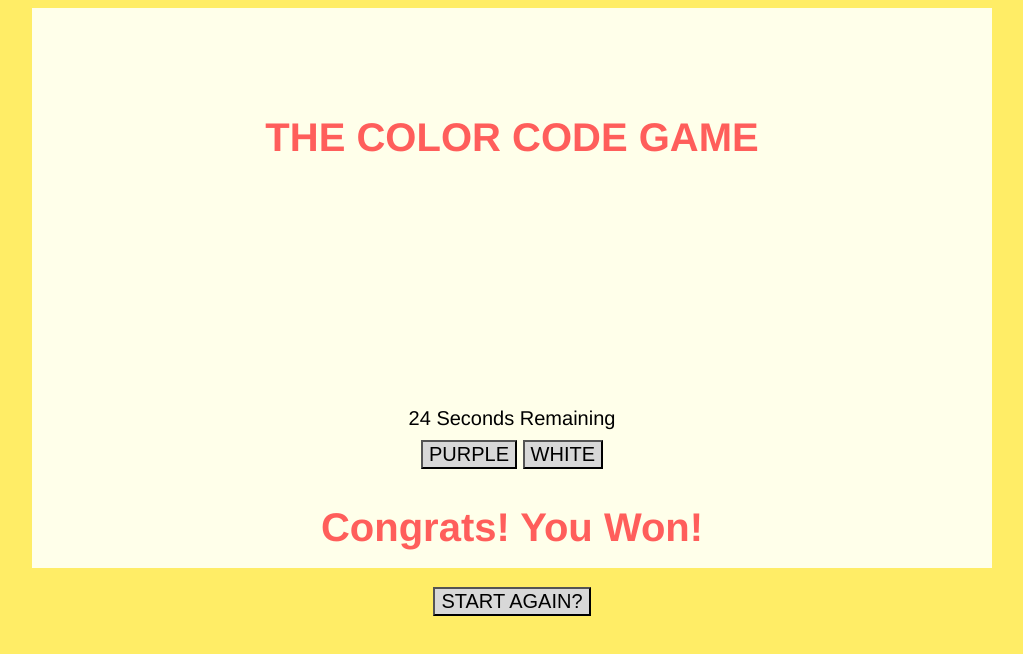
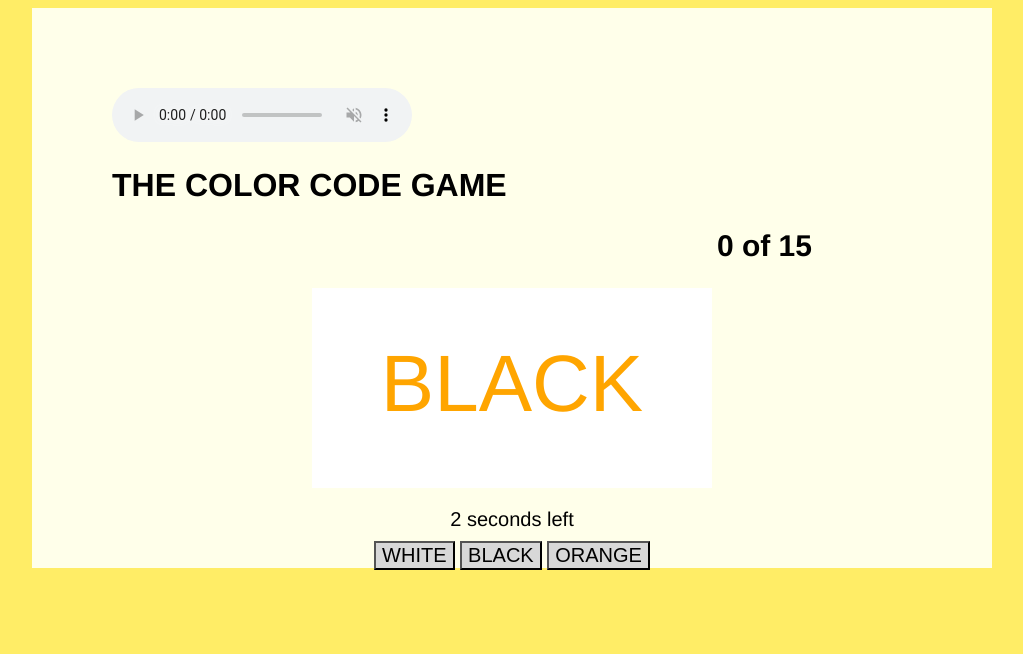
Before and after one commit to didadeeee/color-code, a plain HTML site: page index.html in a window 1280 px wide. Both pictures are taken after a click on the button "START THE GAME!". Shown: the whole page, without its empty margins (128-1151 px from the left). Drawn offline with Linux system fonts and the light colour scheme.

Commit message:
fix some game issue

```diff
--- a/index.html
+++ b/index.html
@@ -10,12 +10,16 @@
     <link
       href="https://fonts.googleapis.com/css2?family=Poppins:wght@400;600&display=swap"
       rel="stylesheet"/>
-<body>
+<div>
+
+    <div class="maincontainer">
+        <div id="header"></div>
+        <audio controls autoplay muted>
+            <source src="backgroundmusic.mp3" type="audio/mpeg">
+        </audio>
+        <h1>THE COLOR CODE GAME</h1>
 
         <!-- Instruction -->
-    <div class="maincontainer">
-    <div id="header">
-    <h1>THE COLOR CODE GAME</h1></div>
         <div id="instruction">
             <p>1. There will be unique cards displaying the colour word presented with different colour combinations.<br>2. Select 15 right colour of the word within 30 seconds!</p>
             <img src="/images/sample.png" alt="Sample Game"><button id="startgame">START THE GAME!</button>
@@ -24,18 +28,21 @@
         <!-- Game -->
         <div id="game">
             <h2 id="score"></h2>
-    <div id="colorcard"></div>
+            <div id="colorcard">PURPLE</div>
             <div id="timer"></div>
-    <div class="answerbutton"><button id="buttonone">PURPLE</button>
-    <button id="buttontwo">WHITE</button>
+            <div>
+                <button class="answer" id="buttonone">PURPLE</button>
+                <button class="answer" id="buttontwo">WHITE</button>
+                <button class="answer" id="buttonthree">BLACK</button>
+            </div>
         </div>
 
         <!-- Result -->
         <div id="result">
-    <h1>Congrats! You Won!</h1>
-    <button id="startagain">START AGAIN?</button></div>
+            <h1 id="playerresult"></h1>
+            <button id="startbutton">START AGAIN?</button>
         </div>
-
+    </div>
 
 </body>
 </html>
--- a/main.js
+++ b/main.js
@@ -1,87 +1,134 @@
 /*----- constants -----*/
 let count = 0;
 let totalGames = 15;
-let timerId = setInterval(countdown, 1000);
-let timeLeft = 30;
+let timeLeft = 3;
 
 /*----- state variables -----*/
-
-const colors = ['RED', 'ORANGE','YELLOW','GREEN', 'BLUE','PURPLE','BLACK','WHITE','PINK','BROWN','GREY']
-
-//rizvan suggestion
-
-/* colorCards = [
-    {background:color[i], colorWord: color[j]},
-    {background:color[j], colorWord: color[i]},
-    ] */
-
-// ernest suggestion
+colors = [
+  "RED",
+  "ORANGE",
+  "YELLOW",
+  "GREEN",
+  "BLUE",
+  "PURPLE",
+  "BLACK",
+  "WHITE",
+  "PINK",
+  "BROWN",
+  "GREY",
+];
 
 /*----- cached elements  -----*/
-let startBtn = document.querySelector('#startgame');
-let gameScreen = document.querySelector('#game');
-let colorCard = document.querySelector('#colorcard');
-let buttonOne = document.querySelector('#buttonone');
-let buttonTwo = document.querySelector('#buttontwo');
-let score = document.querySelector('#score');
-let timer = document.querySelector('#timer');
-let result = document.querySelector('#result');
+let instructionScreen = document.querySelector("#instruction");
+let startBtn = document.querySelector("#startgame");
+let gameScreen = document.querySelector("#game");
+let colorCard = document.querySelector("#colorcard");
+let score = document.querySelector("#score");
+let timer = document.querySelector("#timer");
+let buttonOne = document.querySelector("#buttonone");
+let buttonTwo = document.querySelector("#buttontwo");
+let buttonThree = document.querySelector("#buttonthree");
+let resultScreen = document.querySelector("#result");
+let restartBtn = document.querySelector("#startbutton");
+let playerResult = document.querySelector("#playerresult");
+
+
+function changeScreen(currentScreen) {
+  if (currentScreen === "instruction") {
+    instructionScreen.style.display = "block";
+    gameScreen.style.display = "none";
+    resultScreen.style.display = "none";
+  } else if (currentScreen === "game") {
+    gameScreen.style.display = "block";
+    instructionScreen.style.display = "none";
+    resultScreen.style.display = "none";
+  } else if (currentScreen === "result") {
+    resultScreen.style.display = "block";
+    instructionScreen.style.display = "none";
+    gameScreen.style.display = "none";
+  }
+}
+// wenda's guide
 
 /*----- event listeners -----*/
-startBtn.addEventListener('click', gameStart);
-buttonOne.addEventListener('click', winCount);
-buttonTwo.addEventListener('click', winCount);
-buttonOne.addEventListener('click', colorChange);
-buttonTwo.addEventListener('click', colorChange);
 
-// how to stop calling 2 functions for the same event listener by using callback function?
+restartBtn.addEventListener("click", startAgain);
+
+startBtn.addEventListener("click", gameStart);
+// set timer as soon as gamescreen starts - jeremy
 
 /*----- functions -----*/
-function gameStart (event){
-event.target.parentElement.style.display = 'none';
-gameScreen.style.display = 'visible';
+function startAgain() {
+changeScreen("instruction");
 }
 
-function gameEnd (){
-    gameScreen.style.display = 'none';
-    result.style.display = 'visible';
+function gameStart(e) {
+  countdown(timeLeft);
+  changeScreen("game");
+  colorChange();
+  winCount(e);
 }
 
-// how to trigger the gamescreen & result screen to be visible/none?
+function gameEnd() {
+  changeScreen("result");
+  if (count > 7) {
+    playerResult.innerText = `CONGRATS! You got ${count} out of ${totalGames}`;
+  } else if (count < 7) {
+    playerResult.innerText = `You got ${count} out of ${totalGames}, Try Harder?`;
+  }
+}
 
-function winCount (event){
+function winCount(event) {
   if (event.target.innerText === colorCard.innerText) {
-count+=1;
+    count += 1;
     score.innerHTML = `${count} of ${totalGames}`;
-} if (count === 15 || timeLeft === 0 ) {
+  }
+  if (count === 15) {
     gameEnd();
   } else {
     score.innerHTML = `${count} of 15`;
-} colorChange();
+  }
 }
 
-function colorChange(){
-let randomColorOne = Math.floor(Math.random()*colors.length);
-let randomColorTwo = Math.floor(Math.random()*colors.length);
-while (randomColorOne === randomColorTwo){
-randomColorTwo = Math.round(Math.random()*colors.length);
+function colorChange() {
+  let randomColorOne = Math.floor(Math.random() * colors.length);
+  let randomColorTwo = Math.floor(Math.random() * colors.length);
+  let randomColorThree = Math.floor(Math.random() * colors.length);
+  while (
+    randomColorOne === randomColorTwo ||
+    randomColorOne === randomColorThree
+  ) {
+    randomColorOne = Math.round(Math.random() * colors.length);
   }
   colorCard.style.backgroundColor = colors[randomColorOne];
   colorCard.innerText = colors[randomColorTwo];
-buttonOne.innerText = colors[randomColorTwo];
-buttonTwo.innerText = colors[randomColorOne];
+  colorCard.style.color = colors[randomColorThree];
+  // how shall i randomise the position of button one and two?
+  // how to make sure button one two three is not the same
+  // how to prevent undefined
+  buttonOne.innerText = colors[randomColorOne];
+  buttonTwo.innerText = colors[randomColorTwo];
+  buttonThree.innerText = colors[randomColorThree];
 }
-// how shall i randomise the position of button one and two?
+//rizvan help
 
-//timer function - reference from https://stackoverflow.com/questions/4435776/simple-clock-that-counts-down-from-30-seconds-and-executes-a-function-afterward
+let buttons = document.querySelectorAll(".answer");
+buttons.forEach((button) =>
+  button.addEventListener("click", (e) => {
+    colorChange();
+    winCount(e);
+  })
+);
 
+// alice's help - calling 2 functions for a list of buttons
 
-function countdown(event) {
-if (timeLeft == -1) {
-} else {
-    timer.innerText =  `${timeLeft} Seconds Remaining`;
-    timeLeft--;
-clearInterval();
+function countdown(seconds) {
+  let interval = setInterval(function () {
+    timer.innerText = seconds + " seconds left";
+    seconds--;
+    if (seconds < 0) {
+      gameEnd();
+      clearInterval(interval);
     }
+  }, 1000);
 }
-// how to start timer when game screen started
--- a/style.css
+++ b/style.css
@@ -41,7 +41,6 @@ margin-bottom: 20px;
 }
 
 #instruction {
-display: visible;
 font-size: 20px;
 text-align: center;
 color: black;
@@ -57,14 +56,12 @@ margin: 30px;
 }
 
 #game {
-display: visible;
 text-align: center;
 color: black;
 font-size: 20px;
 }
 
 #result {
-display: visible;
 text-align: center;
 color: #ff5e5b;
 font-size: 20px;
```
Lines whose indentation alone changed are shown as unchanged.
